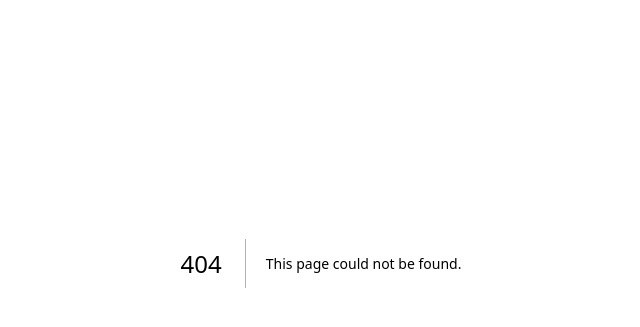
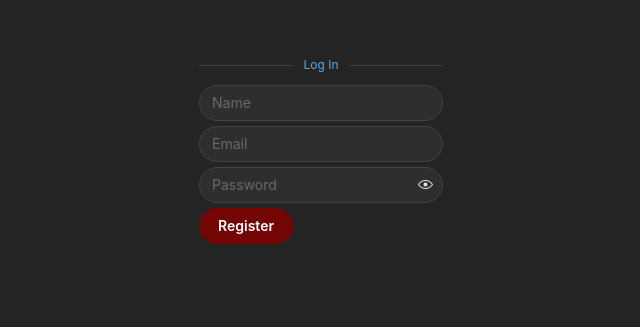
Before and after one commit to Draimonox/todoBackend, a Next.js app: page /registration in a window 1280 px wide. Before the commit this address had no page. Shown: the part 137-464 px from the top of the page, without its empty margins (319-959 px from the left). Built offline with nearby package versions, Linux system fonts and the light colour scheme.

Commit message:
added dividers

```diff
--- /dev/null
+++ b/src/app/api/login/route.ts
@@ -0,0 +1,23 @@
+import { NextResponse } from "next/server";
+import { PrismaClient } from "@prisma/client";
+
+const prisma = new PrismaClient();
+
+export async function GET(request: Request) {
+  try {
+    const { email, password } = await request.json();
+    const newUser = await prisma.user.findUnique({
+      where: {
+        email,
+        password,
+      },
+    });
+    return NextResponse.json(newUser, { status: 201 });
+  } catch (err) {
+    console.error(err);
+    return NextResponse.json(
+      { error: "Error creating user", details: (err as Error).message },
+      { status: 500 }
+    );
+  }
+}
--- a/src/app/components/logInBox.tsx
+++ b/src/app/components/logIn.tsx
@@ -1,26 +1,23 @@
 "use client";
-import { Button, Center, Input } from "@mantine/core";
+import { Anchor, Button, Center, Input } from "@mantine/core";
 import { useRouter } from "next/navigation";
 import { useState, ChangeEvent } from "react";
+import { PasswordInput } from "@mantine/core";
+import { Divider } from "@mantine/core";
 
-function AuthenticationForm() {
+function LogInForm() {
   const [email, setEmail] = useState("");
   const [password, setPassword] = useState("");
-  const [name, setName] = useState("");
+
   const router = useRouter();
   async function handleRegistration(event: React.FormEvent) {
     event.preventDefault();
     try {
-      const response = await fetch("/api/register", {
-        method: "POST",
+      const response = await fetch("/api/login", {
+        method: "GET",
         headers: {
           "Content-Type": "application/json",
         },
-        body: JSON.stringify({
-          name,
-          email,
-          password,
-        }),
       });
       if (response.ok) {
         console.log(await response.json());
@@ -35,9 +32,7 @@ function AuthenticationForm() {
 
   function handleOnChange(event: ChangeEvent<HTMLInputElement>) {
     const { name, value } = event.target;
-    if (name === "name") {
-      setName(value);
-    } else if (name === "email") {
+    if (name === "email") {
       setEmail(value);
     } else if (name === "password") {
       setPassword(value);
@@ -54,12 +49,19 @@ function AuthenticationForm() {
     <>
       <Center h={500} style={{ marginTop: "2.5%" }}>
         <form>
-          <Input
-            name="name"
-            radius="xl"
-            placeholder="Name"
-            onChange={handleOnChange}
-            value={name}
+          <Divider
+            my="xs"
+            label={
+              <Anchor
+                onClick={() => {
+                  router.push("/registration");
+                }}
+                target="_self"
+                inherit
+              >
+                Register
+              </Anchor>
+            }
           />
           <Input
             name="email"
@@ -69,9 +71,9 @@ function AuthenticationForm() {
             onChange={handleOnChange}
             value={email}
           />
-          <Input
+          <PasswordInput
+            radius="xl"
             name="password"
-            radius="xl"
             placeholder="Password"
             style={{ marginTop: "5px" }}
             onChange={handleOnChange}
@@ -85,12 +87,12 @@ function AuthenticationForm() {
             onClick={handleOnClick}
             style={{ marginTop: "5px" }}
           >
-            Register
-          </Button>
+            Log In
+          </Button>{" "}
         </form>
       </Center>
     </>
   );
 }
 
-export default AuthenticationForm;
+export default LogInForm;
--- /dev/null
+++ b/src/app/components/registration.tsx
@@ -0,0 +1,111 @@
+"use client";
+import { Anchor, Button, Center, Divider, Input } from "@mantine/core";
+import { useRouter } from "next/navigation";
+import { useState, ChangeEvent } from "react";
+import { PasswordInput } from "@mantine/core";
+
+function RegistrationForm() {
+  const [email, setEmail] = useState("");
+  const [password, setPassword] = useState("");
+  const [name, setName] = useState("");
+  const router = useRouter();
+  async function handleRegistration(event: React.FormEvent) {
+    event.preventDefault();
+    try {
+      const response = await fetch("/api/register", {
+        method: "POST",
+        headers: {
+          "Content-Type": "application/json",
+        },
+        body: JSON.stringify({
+          name,
+          email,
+          password,
+        }),
+      });
+      if (response.ok) {
+        console.log(await response.json());
+        router.push("/");
+      } else {
+        throw new Error("Response was not okay");
+      }
+    } catch (err) {
+      console.error(err);
+    }
+  }
+
+  function handleOnChange(event: ChangeEvent<HTMLInputElement>) {
+    const { name, value } = event.target;
+    if (name === "name") {
+      setName(value);
+    } else if (name === "email") {
+      setEmail(value);
+    } else if (name === "password") {
+      setPassword(value);
+    }
+  }
+
+  function handleOnClick(event: React.MouseEvent) {
+    event.preventDefault();
+    handleRegistration(event);
+  }
+
+  ///
+  return (
+    <>
+      <Center h={500} style={{ marginTop: "2.5%" }}>
+        <form>
+          <Divider
+            my="xs"
+            label={
+              <Anchor
+                onClick={() => {
+                  router.push("/login");
+                }}
+                target="_self"
+                inherit
+              >
+                Log In
+              </Anchor>
+            }
+          />
+          <Input
+            name="name"
+            radius="xl"
+            placeholder="Name"
+            onChange={handleOnChange}
+            value={name}
+          />
+          <Input
+            name="email"
+            style={{ marginTop: "5px" }}
+            radius="xl"
+            placeholder="Email"
+            onChange={handleOnChange}
+            value={email}
+          />
+          <PasswordInput
+            name="password"
+            radius="xl"
+            placeholder="Password"
+            style={{ marginTop: "5px" }}
+            onChange={handleOnChange}
+            value={password}
+          />
+          <Button
+            variant="filled"
+            color="rgba(115, 5, 5, 1)"
+            radius="xl"
+            type="button"
+            onClick={handleOnClick}
+            style={{ marginTop: "5px" }}
+          >
+            Register
+          </Button>{" "}
+        </form>
+      </Center>
+    </>
+  );
+}
+
+export default RegistrationForm;
--- a/src/app/landingPage/page.tsx
+++ /dev/null
@@ -1,11 +0,0 @@
-import React from "react";
-import AuthenticationForm from "../components/logInBox";
-function LandingPage() {
-  return (
-    <>
-      <AuthenticationForm />
-    </>
-  );
-}
-
-export default LandingPage;
--- /dev/null
+++ b/src/app/login/page.tsx
@@ -0,0 +1,11 @@
+import React from "react";
+import LogInForm from "../components/logIn";
+function LogInPage() {
+  return (
+    <>
+      <LogInForm />
+    </>
+  );
+}
+
+export default LogInPage;
--- /dev/null
+++ b/src/app/registration/page.tsx
@@ -0,0 +1,11 @@
+import React from "react";
+import RegistrationForm from "../components/registration";
+function RegistrationPage() {
+  return (
+    <>
+      <RegistrationForm />
+    </>
+  );
+}
+
+export default RegistrationPage;
```
